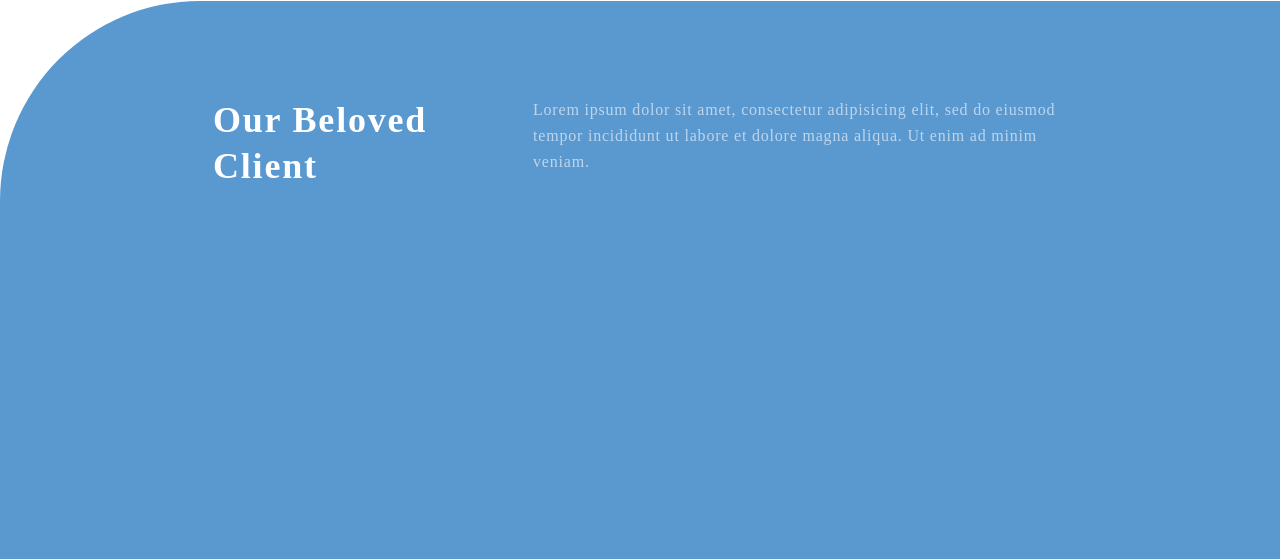
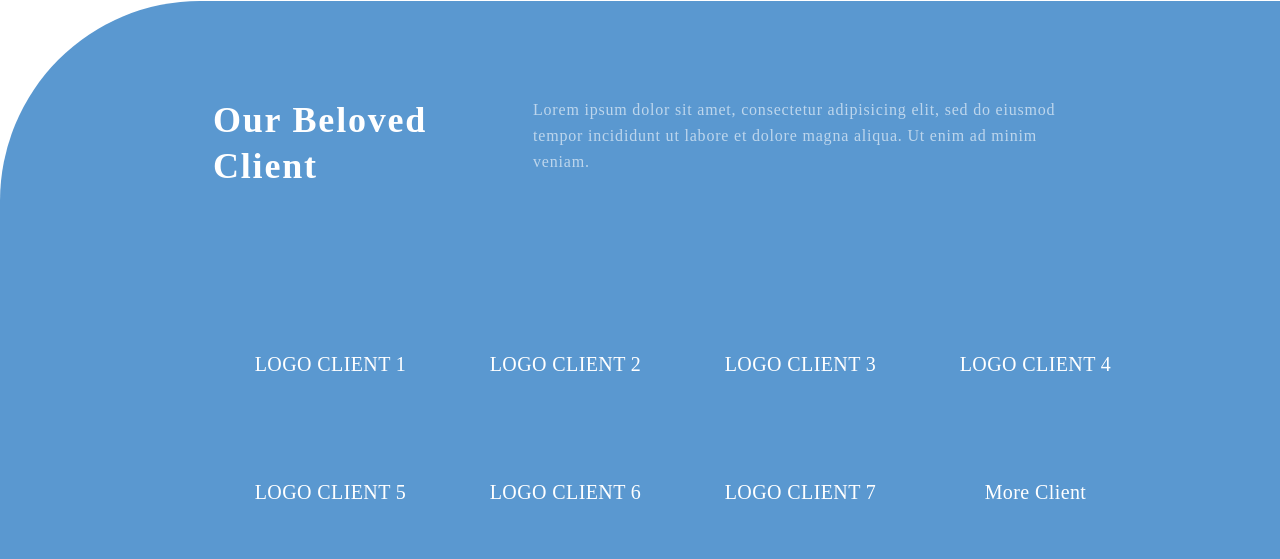
Before and after one commit to Mariia2509/Figma_layout, a plain HTML site: page index.html in a window 1280 px wide. Shown: the part 3677-4236 px from the top of the page. Drawn offline with Linux system fonts and the light colour scheme.

Commit message:
Добавить элементы в блок "beloved client"

```diff
--- a/css/style.css
+++ b/css/style.css
@@ -525,9 +525,23 @@ html{
     z-index: 1;
 }
 .client_table{
+    position: absolute;
+    width: 940px;
+    height: 256px;
+    left: 213px;
+    top: 3911px;
     display: grid;
-    grid-template-columns:repeat(6, 1fr);
+    place-items: center;
+    grid-template-columns:repeat(4, 1fr);
+    grid-template-rows: repeat(2, 1fr);
+    z-index:1;
+}
 
+.client_table > div{
+    color: white;
+    font-size: 20px;
+    line-height: 46px;
+    letter-spacing: 0.02em;
 }
 
 .footer{
--- a/index.html
+++ b/index.html
@@ -125,9 +125,18 @@
                   Ut enim ad minim veniam.</p>
 
               <div class="client_table">
+                  <div>LOGO CLIENT 1</div>
+                  <div>LOGO CLIENT 2</div>
+                  <div>LOGO CLIENT 3</div>
+                  <div>LOGO CLIENT 4</div>
+                  <div>LOGO CLIENT 5</div>
+                  <div>LOGO CLIENT 6</div>
+                  <div>LOGO CLIENT 7</div>
+                  <div>More Client</div>
+              </div>
 
-              </div>
           </section>
+
 
 
 
```
